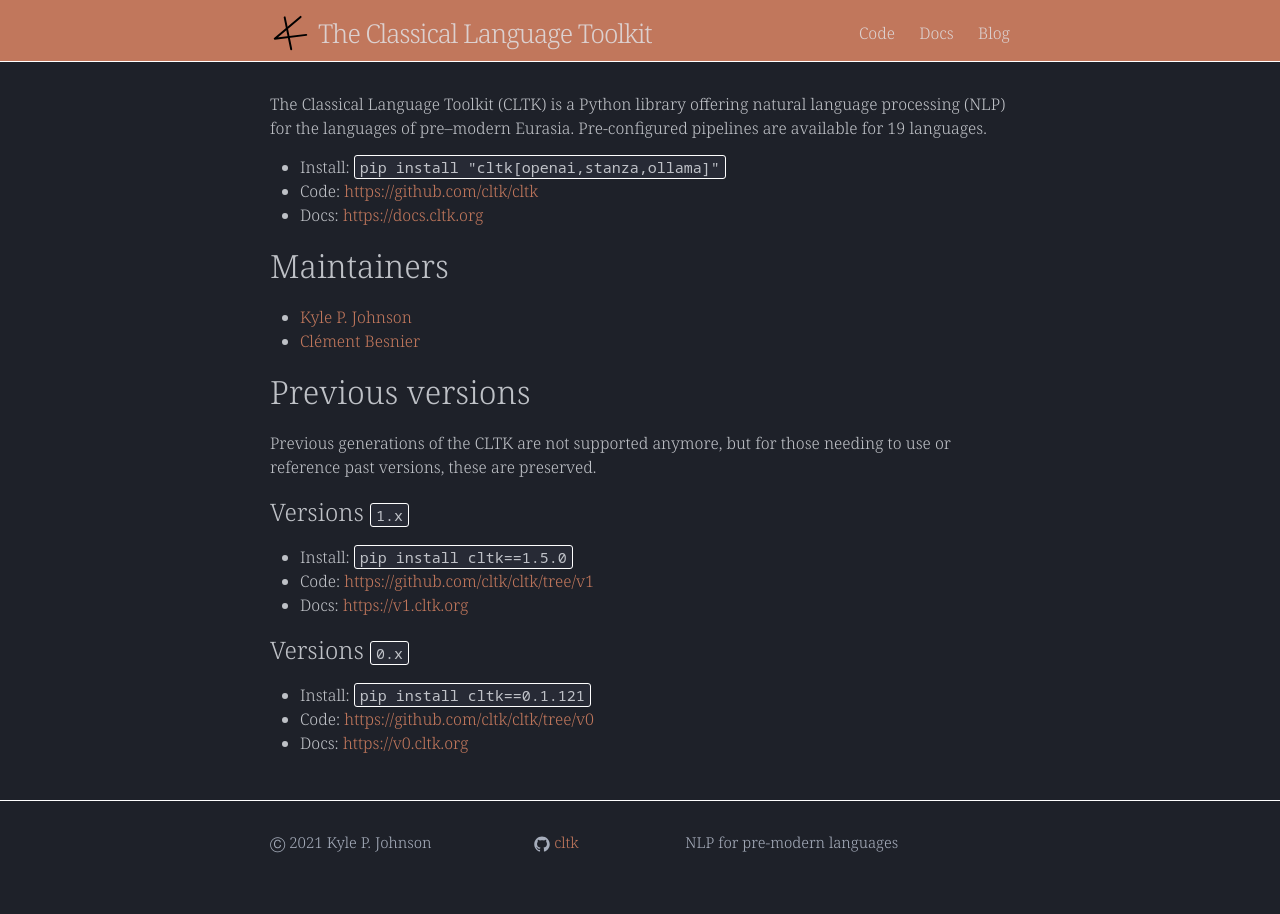
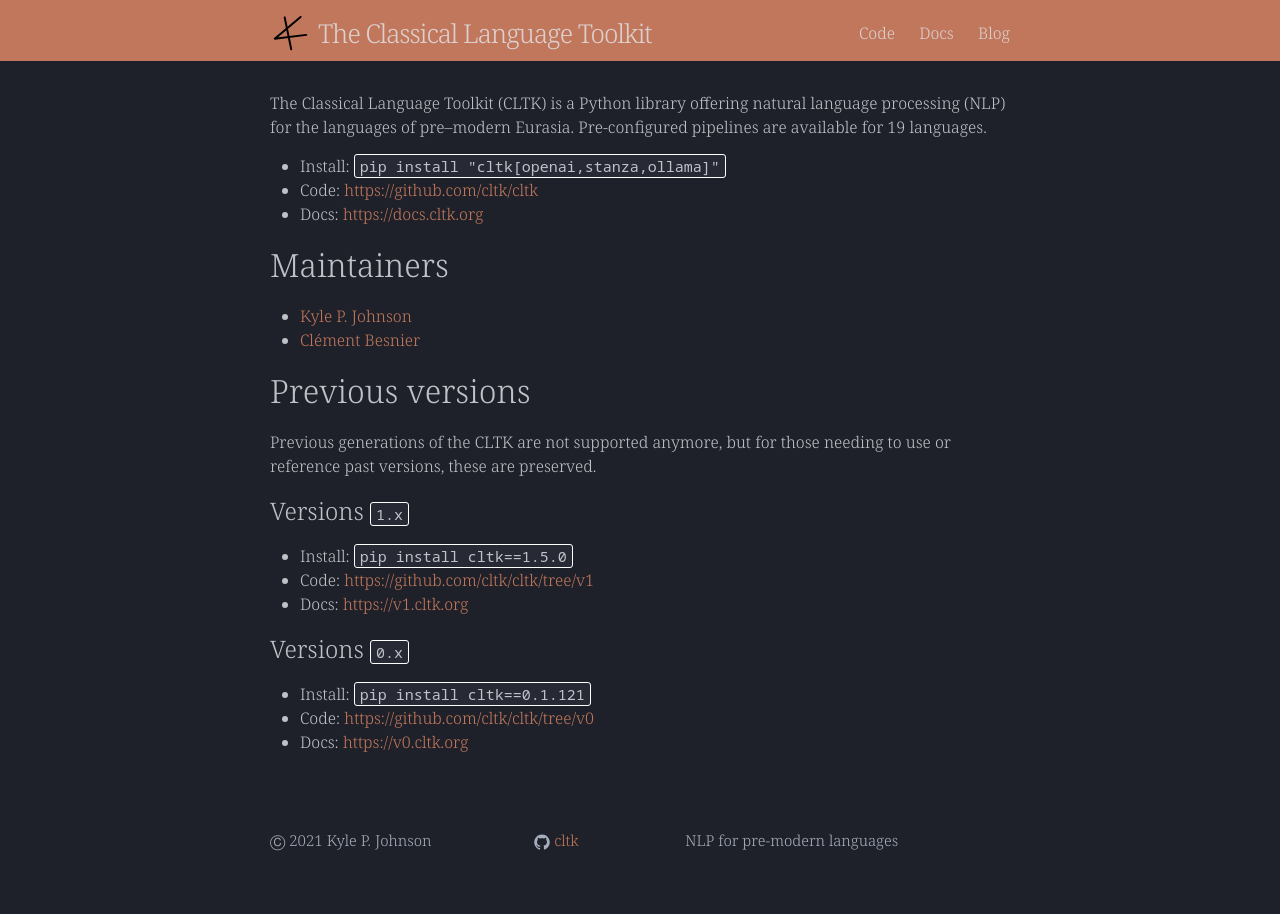
Before and after one commit to cltk/cltk.github.io, a Jekyll site: the page built from index.md, in a window 1280 px wide. Built offline with Jekyll 4.4.1, drawn with Linux system fonts in a browser that asks for light colours.

Commit message:
rm horizontal lines

```diff
--- a/_sass/_layout.scss
+++ b/_sass/_layout.scss
@@ -3,7 +3,7 @@
  */
 .site-header {
     border-top: 5px solid $brand-color;
-    border-bottom: 1px solid $grey-color-light;
+    border-bottom: none;
     min-height: 56px;
     background-color: $brand-color;
 
@@ -93,7 +93,7 @@
  * Site footer
  */
 .site-footer {
-    border-top: 1px solid $grey-color-light;
+    border-top: none;
     padding: $spacing-unit 0;
 }
 
```
